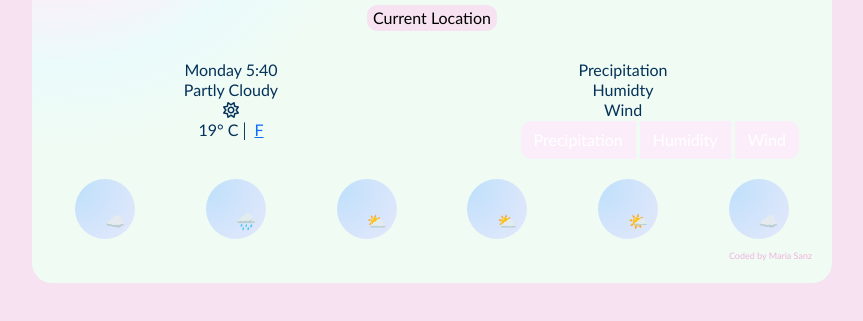
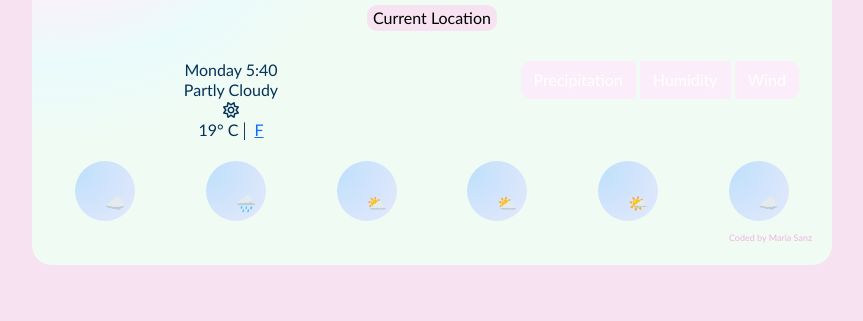
Before and after one commit to mmsanzcorona/Weatherappmar, a plain HTML site: page index.html in a window 1280 px wide. Shown: the part 289-610 px from the top of the page, without its empty margins (208-1071 px from the left). Drawn offline with nearby package versions, Linux system fonts and the light colour scheme.

Commit message:
Updated index.html
Removed repetitive language

```diff
--- a/index.html
+++ b/index.html
@@ -42,9 +42,6 @@
         </span>
         </div>
         <div class="col">
-          <li>Precipitation</li>
-          <li>Humidty</li>
-          <li>Wind</li>
           <div class="btn-group btn-group-rounded" role="group" aria-label="Basic example">
             <button type="button" class="btn btn-primary">Precipitation</button>
             <button type="button" class="btn btn-primary">Humidity</button>
```
